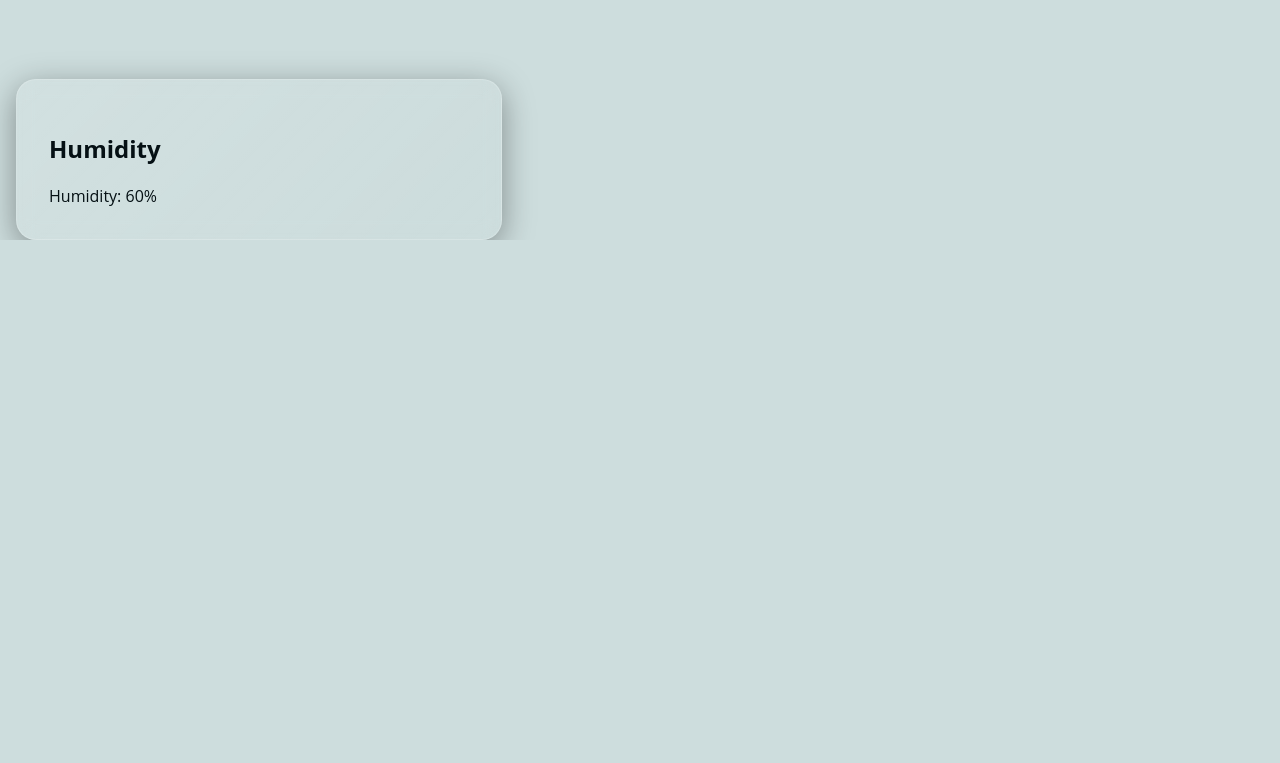
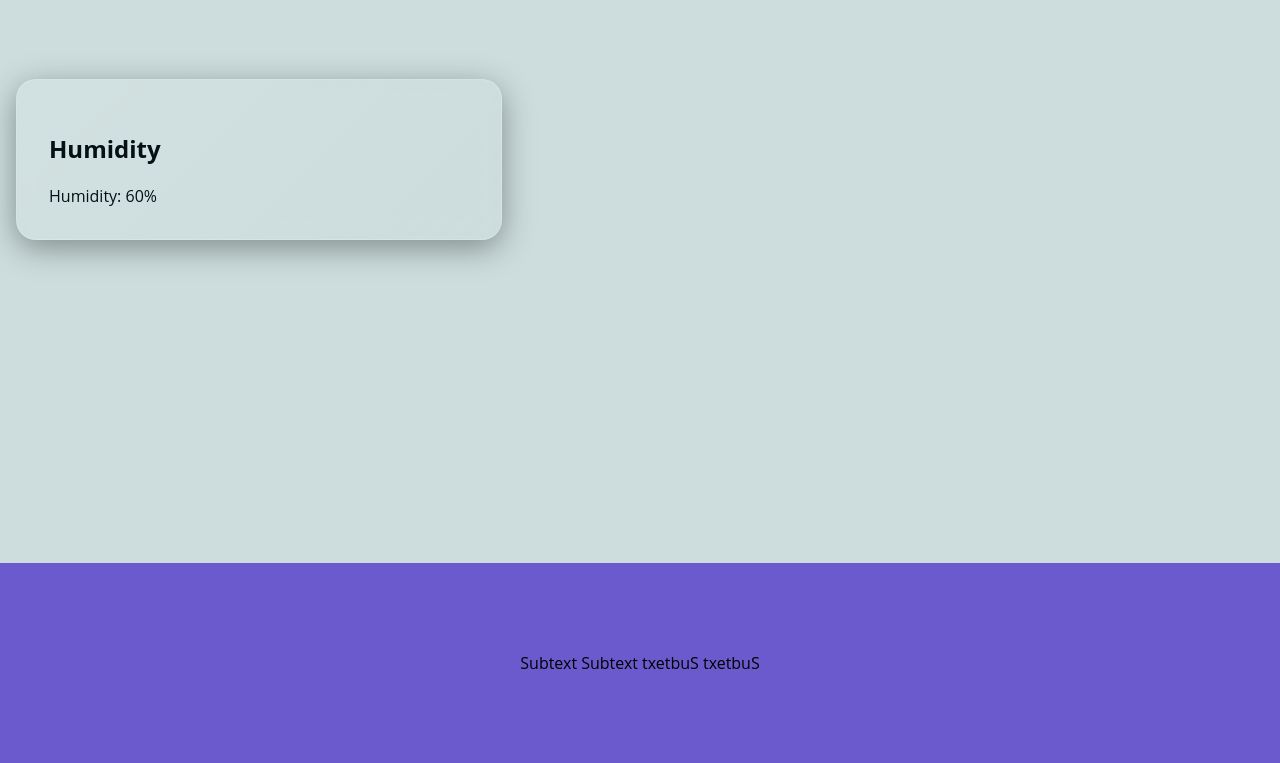
Before and after one commit to Tund101HD/Energiehaus, a PHP site: page / in a window 1280 px wide; the page is wider, and only the part inside the window is pictured. Shown: the part 837-1600 px from the top of that part. Before the commit the page ends 1077 px from the top of that part, so only its background shows below. Run offline with PHP 8.4, Linux system fonts and the light colour scheme.

Commit message:
Websiteupdate

```diff
--- a/EnergiehausWebseite/index.css
+++ b/EnergiehausWebseite/index.css
@@ -27,6 +27,24 @@ body::-webkit-scrollbar{
     background-color: slateblue;
     padding: 0px;
     margin: 0px;
+}
+
+.maincontainer{
+    width: 100%;
+    min-width: 500px;
+
+    height: 1200px;
+    background-color: #CDDDDD ;
+}
+
+.sub{
+    width: 100%;
+    text-align: center;
+    line-height: 200px;
+    height: 200px;
+
+    background-color: slateblue;
+
 }
 
 
--- a/EnergiehausWebseite/index.html
+++ b/EnergiehausWebseite/index.html
@@ -51,6 +51,9 @@
             Datenbank
         </a>
     </div>
+
+    <div class="maincontainer">
+
         <div class="card1">
             <div class="weather">
                 <h2 class="heading">Temperatur</h2>
@@ -70,5 +73,11 @@
             </div>
         </div>
     </div>
+
+    <div class="sub">
+        <div> Subtext Subtext txetbuS txetbuS </div>
+    </div>
+
+</div>
 </body>
 </html>
```
Lines whose indentation alone changed are shown as unchanged.
